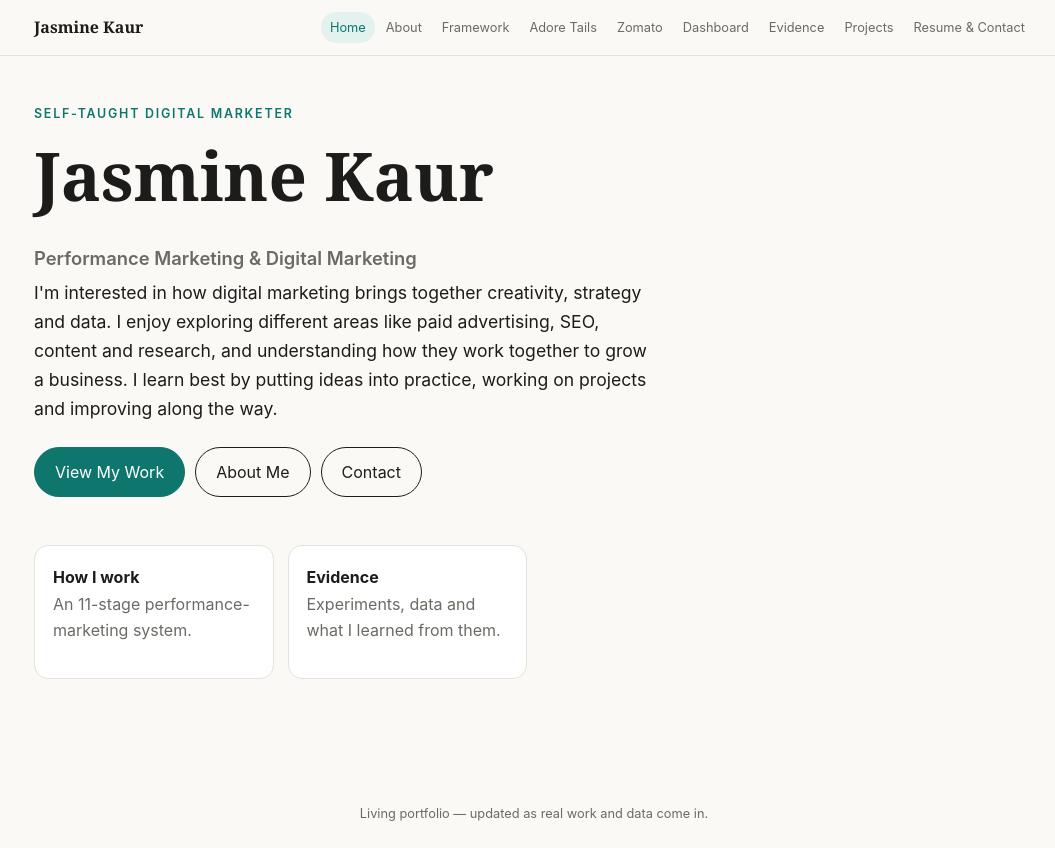
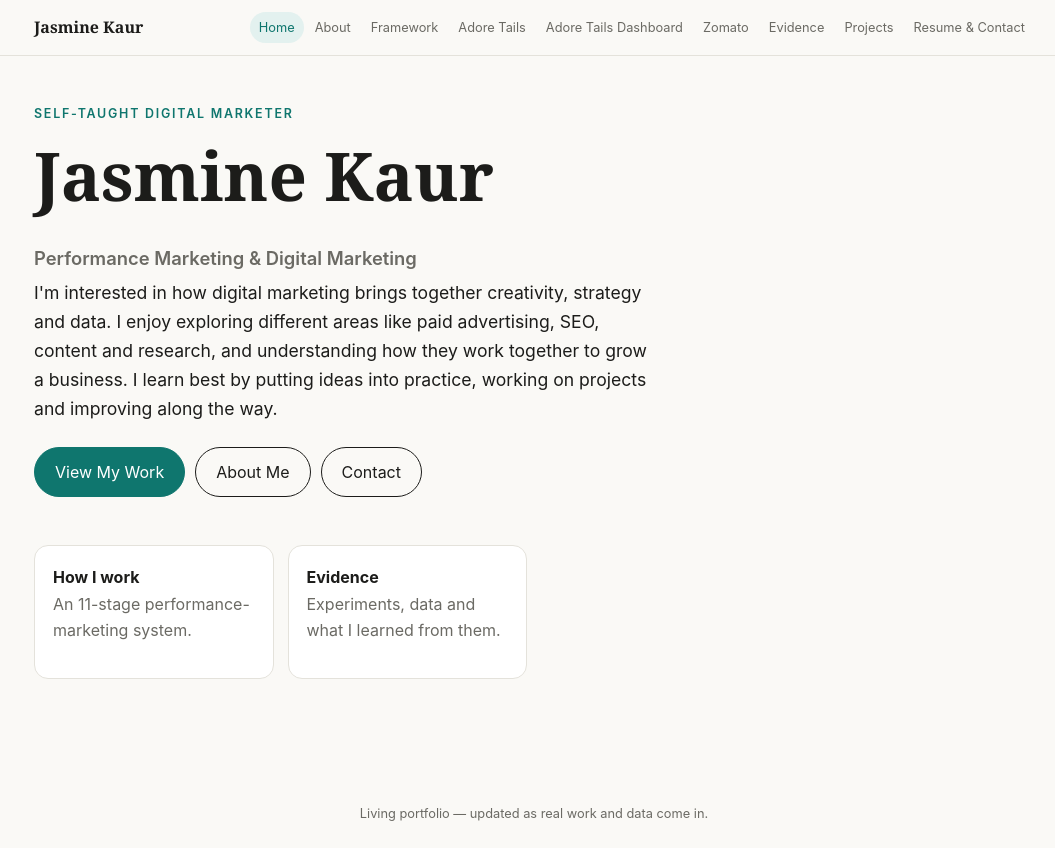
Before and after one commit to jasminekaur240904-gif/jasminekaur.github.io, a plain HTML site: page index.html in a window 1280 px wide. Shown: the whole page, without its empty margins (106-1161 px from the left). Drawn offline with Linux system fonts and the light colour scheme.

Commit message:
Reorder portfolio navigation and clarify Adore Tails dashboard

```diff
--- a/index.html
+++ b/index.html
@@ -56,7 +56,7 @@ const DATA={
  projects:[["Adore Tails","Personal Project","Content-led acquisition lab: SEO, Instagram, Meta Ads experiments, tracking."],["Meta Ads sales-campaign practice","Simulation","Practice scenarios; no simulated result is presented as real."],["Zomato marketing case study","Concept","Planned."]]
 };
 /* ============================================================ */
-const PAGES=[["home","Home"],["about","About"],["framework","Framework"],["case","Adore Tails"],["zomato","Zomato"],["dashboard","Dashboard"],["evidence","Evidence"],["projects","Projects"],["resume","Resume & Contact"]];
+const PAGES=[["home","Home"],["about","About"],["framework","Framework"],["case","Adore Tails"],["dashboard","Adore Tails Dashboard"],["zomato","Zomato"],["evidence","Evidence"],["projects","Projects"],["resume","Resume & Contact"]];
 const PH="Data will be added after campaign launch.";
 const CASE=["Brand Overview","Business/Project Objective","Existing Situation & Baseline","Audience Research","Market Research","Competitor Research","Customer Journey","Funnel","Marketing Strategy","Content Strategy","Creative Strategy","Meta Ads Strategy","SEO Strategy","Website/Landing Page","Tracking Setup","Campaign Setup","Campaign Data","Performance Metrics","Analysis","Optimization Decisions","Experiments","Results","Learnings","Next Steps"];
 const FW=[["Business Objective","What outcome matters, and how will it be measured? For a content brand this is traffic, engagement and audience growth, not forced sales."],["Research","Market, keyword and competitor research to find where the opportunity is."],["Audience","Who they are, what they search for, what problem they want solved."],["Strategy","Channel mix, funnel stages and the hypotheses to test."],["Creative","Hooks, formats and copy built around the audience's problem."],["Distribution","Organic, SEO and paid placements that put the creative in front of the right people."],["Tracking","Pixel, GA4, Search Console and UTMs so every click can be traced."],["Measurement","Pick KPIs that fit the objective; separate metrics from KPIs."],["Analysis","Find where the funnel leaks and why."],["Optimization","Decide what to change, pause, scale or test next."],["Business Outcome","Connect results back to the original objective."]];
```
